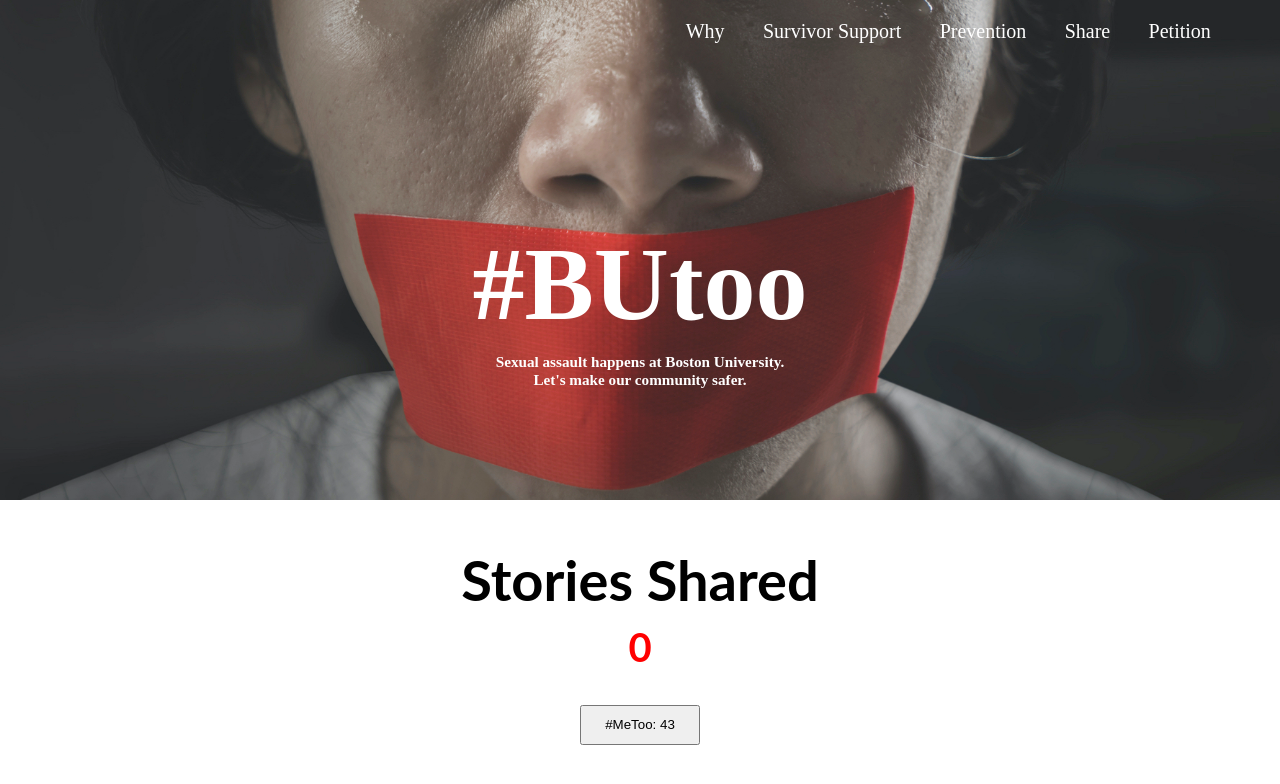
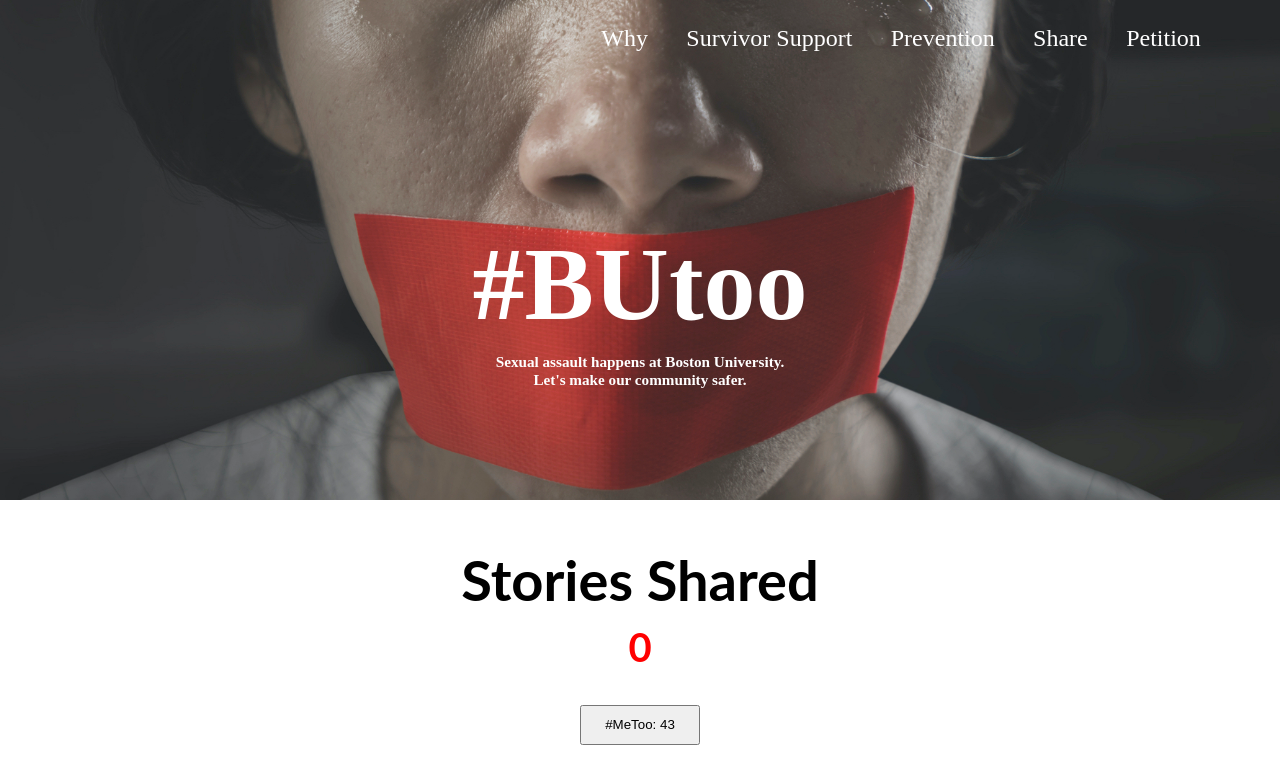
Before and after one commit to andrewleenyk/BUtoo, a React (Create React App) app: page / in a window 1280 px wide. Shown: the top 784 px of the page. Built offline with nearby package versions, Linux system fonts and the light colour scheme; no server answers; the HTML template or start-up script is replaced by a standard one.

Commit message:
changed font size of nav links and title link.

```diff
--- a/src/App.css
+++ b/src/App.css
@@ -21,14 +21,14 @@
   display: flex;
   float: right;
   vertical-align: text-top;
-  margin-right: 50px;
+  margin-right: 60px;
   font-family: 'Lato', sans-serif;
-  margin-top: 20px;
+  margin-top: 25px;
 }
 
 .nav-link {
   margin: 0 1.5vw 0 1.5vw;
-  font-size: 1.25rem;
+  font-size: 1.5rem;
   background-size: 200% 100%;
   background-position: 100%;
   transition: background-position 275ms ease;
```
